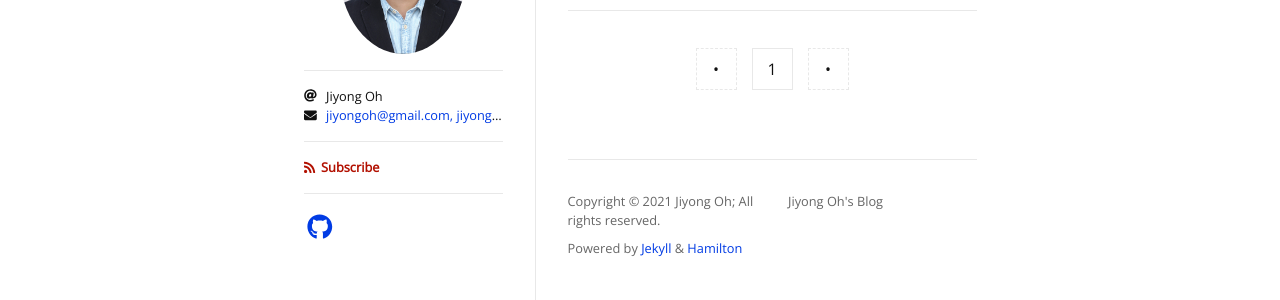
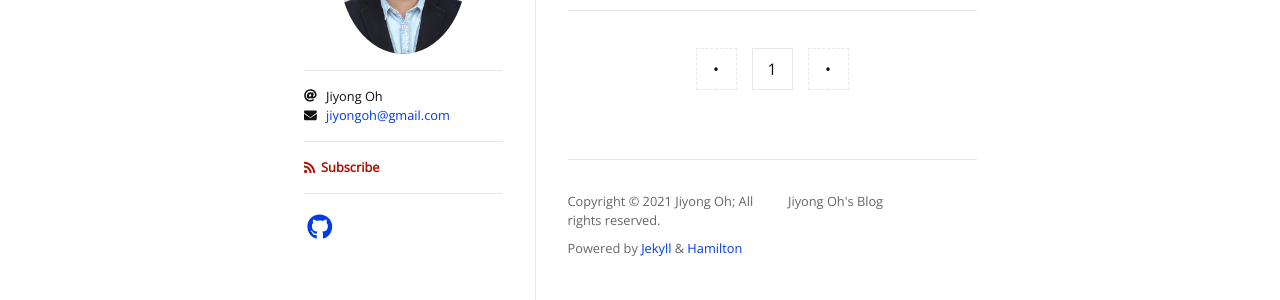
Before and after one commit to JiyongOh/JiyongOh.github.io, a Jekyll site: the page built from index.html, in a window 1280 px wide. Shown: the part 203-503 px from the top of the page. Built offline with Jekyll 4.4.1, drawn with Linux system fonts in a browser that asks for light colours; nearby versions of some CDN libraries; some web fonts are replaced; the list of posts is cut into pages by our own code.

Commit message:
Update _config.yml

```diff
--- a/_config.yml
+++ b/_config.yml
@@ -2,7 +2,7 @@ title: Jiyong Oh
 description: Jiyong Oh's Blog
 author: Jiyong Oh
 avatar: /오지용_2.jpg
-email: jiyongoh@gmail.com, jiyongoh@etri.re.kr
+email: jiyongoh@gmail.com
 
 plugins:
   - jekyll-seo-tag
```
